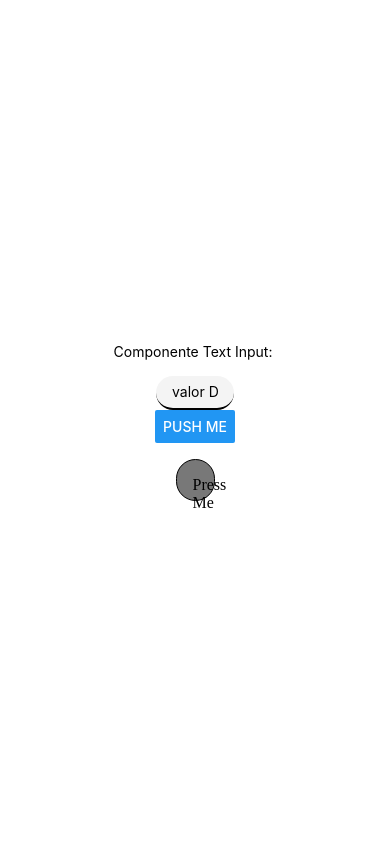
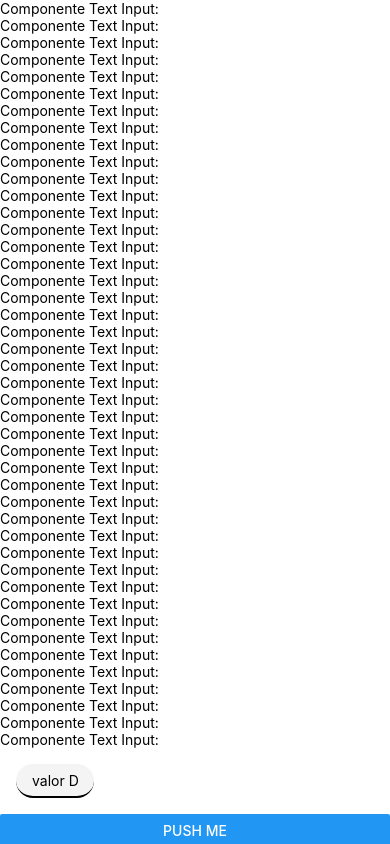
Before and after one commit to JuAnMoRa49/ProgramacionMovil182, a React Native app in the folder app-2/: screen / in a window 390 px wide. Built offline with nearby package versions, Linux system fonts and the light colour scheme.

Commit message:
Ejemplo ScrollView
Se hizo un ejemplo del uso de ScrollView

```diff
--- a/app-2/App.js
+++ b/app-2/App.js
@@ -1,5 +1,5 @@
 import { setStatusBarStyle, StatusBar} from 'expo-status-bar';
-import { StyleSheet, Text, View, Button, TextInput, Dimensions, TouchableOpacity } from 'react-native';
+import { StyleSheet, Text, View, Button, TextInput, Dimensions, TouchableOpacity, ScrollView } from 'react-native';
 // Importación para el cambio de estados en JS
 import { useState } from 'react';
 
@@ -29,6 +29,7 @@
   return (
     <View style={styles.container}>
 
+      <ScrollView style={styles.ScrollView}>
       {/* Se cran los textos con contenido con diferentes bg */}
       {/* <Texto estilo={styles.bgRed} contenido={contenido}/>
       <Texto estilo={styles.bgGreen} contenido={contenido}/>
@@ -41,11 +42,56 @@
 
       {/* Titulo para el text Input, o para recibir el texto al presionar el boton */}
       <Text>Componente Text Input: {submit}</Text>
+      <Text>Componente Text Input: {submit}</Text>
+      <Text>Componente Text Input: {submit}</Text>
+      <Text>Componente Text Input: {submit}</Text>
+      <Text>Componente Text Input: {submit}</Text>
+      <Text>Componente Text Input: {submit}</Text>
+      <Text>Componente Text Input: {submit}</Text>
+      <Text>Componente Text Input: {submit}</Text>
+      <Text>Componente Text Input: {submit}</Text>
+      <Text>Componente Text Input: {submit}</Text>
+      <Text>Componente Text Input: {submit}</Text>
+      <Text>Componente Text Input: {submit}</Text>
+      <Text>Componente Text Input: {submit}</Text>
+      <Text>Componente Text Input: {submit}</Text>
+      <Text>Componente Text Input: {submit}</Text>
+      <Text>Componente Text Input: {submit}</Text>
+      <Text>Componente Text Input: {submit}</Text>
+      <Text>Componente Text Input: {submit}</Text>
+      <Text>Componente Text Input: {submit}</Text>
+      <Text>Componente Text Input: {submit}</Text>
+      <Text>Componente Text Input: {submit}</Text>
+      <Text>Componente Text Input: {submit}</Text>
+      <Text>Componente Text Input: {submit}</Text>
+      <Text>Componente Text Input: {submit}</Text>
+      <Text>Componente Text Input: {submit}</Text>
+      <Text>Componente Text Input: {submit}</Text>
+      <Text>Componente Text Input: {submit}</Text>
+      <Text>Componente Text Input: {submit}</Text>
+      <Text>Componente Text Input: {submit}</Text>
+      <Text>Componente Text Input: {submit}</Text>
+      <Text>Componente Text Input: {submit}</Text>
+      <Text>Componente Text Input: {submit}</Text>
+      <Text>Componente Text Input: {submit}</Text>
+      <Text>Componente Text Input: {submit}</Text>
+      <Text>Componente Text Input: {submit}</Text>
+      <Text>Componente Text Input: {submit}</Text>
+      <Text>Componente Text Input: {submit}</Text>
+      <Text>Componente Text Input: {submit}</Text>
+      <Text>Componente Text Input: {submit}</Text>
+      <Text>Componente Text Input: {submit}</Text>
+      <Text>Componente Text Input: {submit}</Text>
+      <Text>Componente Text Input: {submit}</Text>
+      <Text>Componente Text Input: {submit}</Text>
+      <Text>Componente Text Input: {submit}</Text>
       {/* Se establece un textInput con estilos y que al cambiar el texto, cambie tambien el valor en el titulo */}
       <TextInput style={styles.input} placeholder="Escribe algo" onChangeText={(t)=>setText(t)} value={text}/>
       {/* Se realiza un boton con una accion onPress, para que haga algo al presionarlo */}
       <Button style={styles.boton} title='Push me' onPress={ ()=>{setSubmit(text); alert('Texto Enviado')}}/>
       <TouchableOpacity style={styles.opacity} onPress={ ()=>{setSubmit(text); alert('Opacity')}}>Press Me </TouchableOpacity>
+
+      </ScrollView>
 
       <StatusBar style="auto" />
     </View>
@@ -65,7 +111,7 @@
   },
   input: {
     padding:'1rem',
-    marginTop:'1rem',
+    margin:'1rem',
     width: width*0.2,
     height:height*0.01,
     borderRadius:width*0.05,
@@ -82,6 +128,9 @@
     borderWidth:'1px',
     borderColor:'#000000',
     backgroundColor:"#787878"
+  },
+  ScrollView: {
+    width: Dimensions.get('window').width
   }
 
 
```
